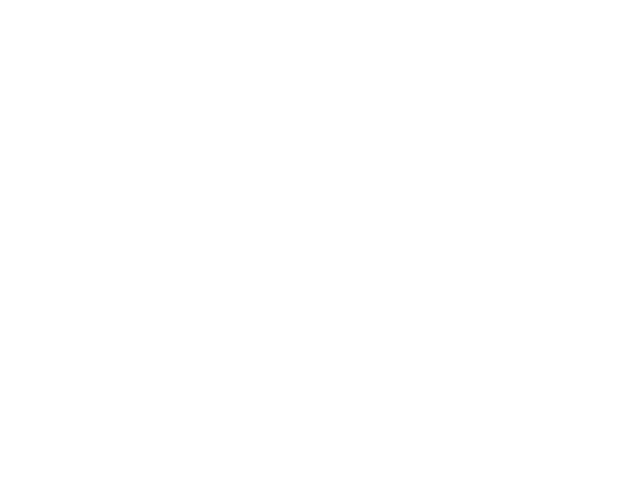
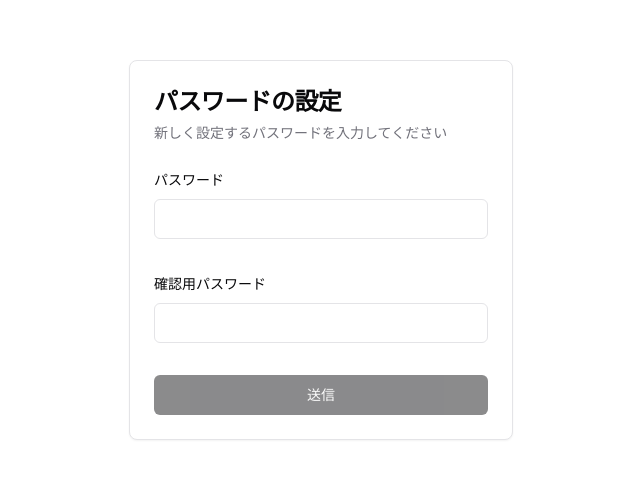
Before and after one commit to aisaka-1653/university-course-manager-front, a React (Vite) app: page /password/reset in a window 1280 px wide. Before the commit this address had no page. Shown: the part 150-628 px from the top of the page, without its empty margins (319-959 px from the left). Built offline with nearby package versions, Linux system fonts and the light colour scheme.

Commit message:
feat: ResetPasswordFormページを実装

```diff
--- /dev/null
+++ b/src/components/pages/ResetPassword.tsx
@@ -0,0 +1,5 @@
+import { ResetPasswordForm } from "../organisms/ResetPasswordForm";
+
+export const ResetPassword = () => {
+  return <ResetPasswordForm />;
+};
--- a/src/router/Router.tsx
+++ b/src/router/Router.tsx
@@ -1,5 +1,6 @@
 import { Home } from "@/components/pages/Home";
 import { Login } from "@/components/pages/Login";
+import { ResetPassword } from "@/components/pages/ResetPassword";
 import { AuthLayout } from "@/components/templates/AuthLayout";
 import { Route, Routes } from "react-router-dom";
 
@@ -8,6 +9,7 @@ export const Router = () => {
     <Routes>
       <Route element={<AuthLayout />}>
         <Route path="users/login" element={<Login />} />
+        <Route path="password/reset" element={<ResetPassword />} />
       </Route>
       <Route path="home" element={<Home />} />
     </Routes>
```
